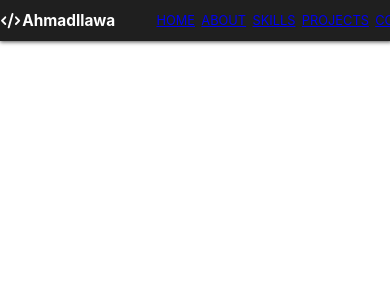
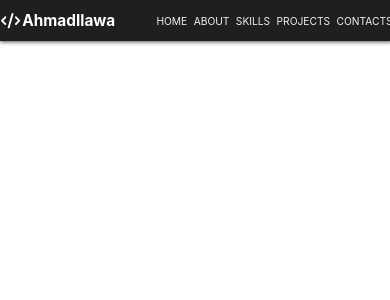
Before and after one commit to AhmadEleiwa/AhmadEleiwa.github.io, a React (Create React App) app: page / in a window 390 px wide. Shown: the top 300 px of the page. Built offline with nearby package versions, Linux system fonts and the light colour scheme.

Commit message:
Adding styling into nav link

```diff
--- a/src/components/Header/NavItem/index.js
+++ b/src/components/Header/NavItem/index.js
@@ -1,5 +1,6 @@
+import './style.css'
 const NavItem = props => {
-    return <li><a href={props.to}>{props.children}</a></li>
+    return <li className="nav-item"><a href={props.to}>{props.children}</a></li>
 }
 
 export default NavItem
--- /dev/null
+++ b/src/components/Header/NavItem/style.css
@@ -0,0 +1,14 @@
+.nav-item a{
+    color: var(--text-primary);
+    text-decoration: none;
+}
+
+.nav-item a:hover{
+    text-decoration: underline;
+}
+
+@media screen and (max-width:720px) {
+    .nav-item a{
+        font-size: 0.8em;
+    }
+}
```
